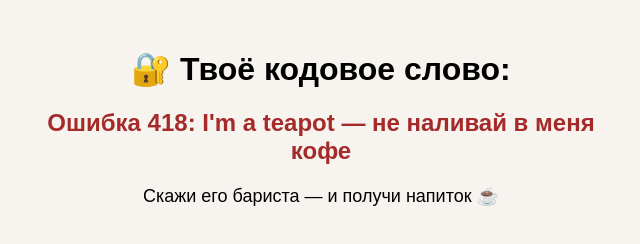
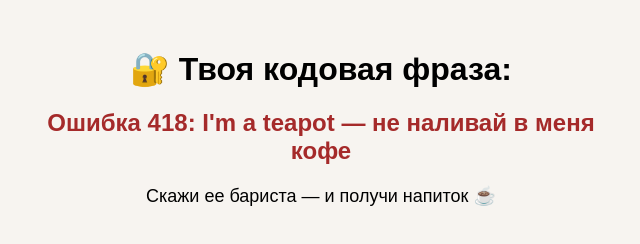
Before and after one commit to Katiecoff/coffee-codewords, a plain HTML site: page index.html in a window 1280 px wide. Shown: the whole page, without its empty margins (319-959 px from the left). Drawn offline with Linux system fonts and the light colour scheme.

Commit message:
Update index.html

```diff
--- a/index.html
+++ b/index.html
@@ -2,7 +2,7 @@
 <html lang="ru">
 <head>
   <meta charset="UTF-8">
-  <title>Кодовое слово ☕</title>
+  <title>Кодовая фраза ☕</title>
   <style>
     body {
       font-family: sans-serif;
@@ -21,9 +21,9 @@
   </style>
 </head>
 <body>
-  <h1>🔐 Твоё кодовое слово:</h1>
+  <h1>🔐 Твоя кодовая фраза:</h1>
   <h2 id="phrase">Загрузка фразы...</h2>
-  <p>Скажи его бариста — и получи напиток ☕</p>
+  <p>Скажи ее бариста — и получи напиток ☕</p>
 
   <script>
     const phrases = [
```
